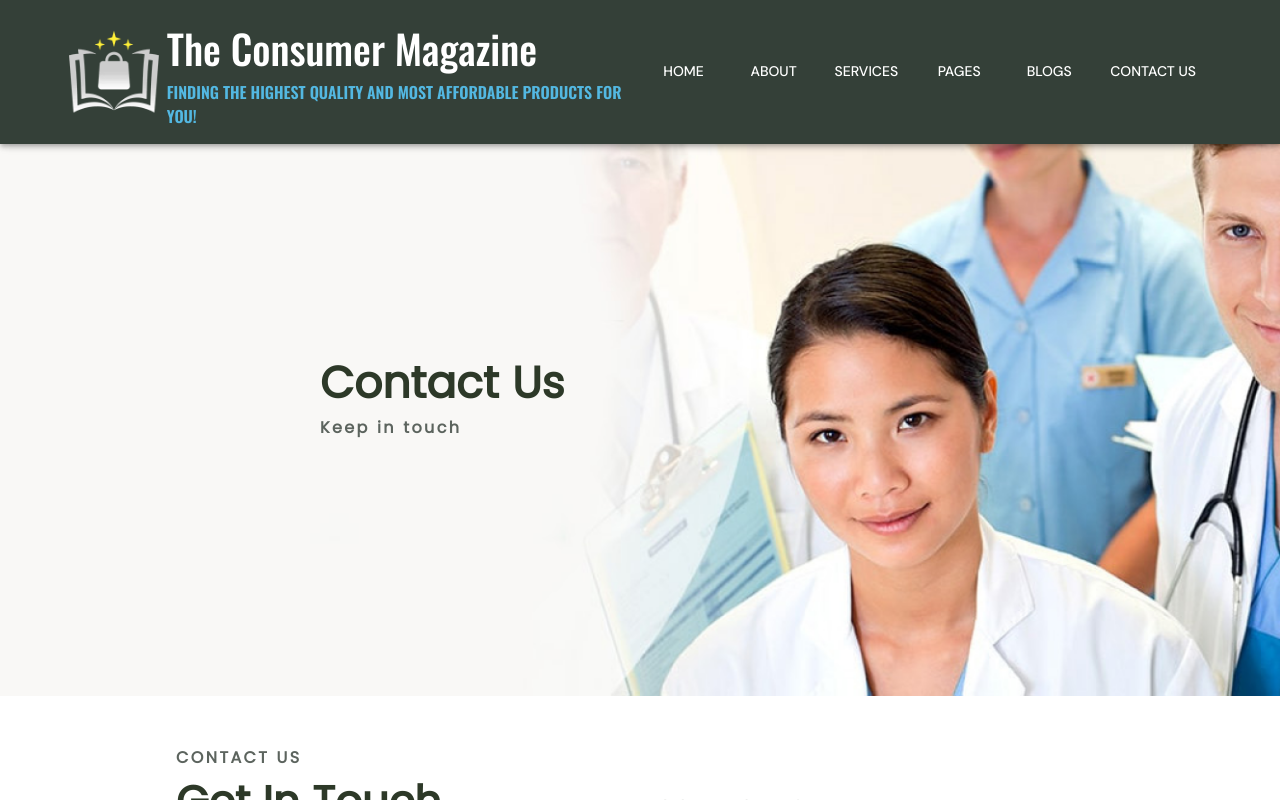
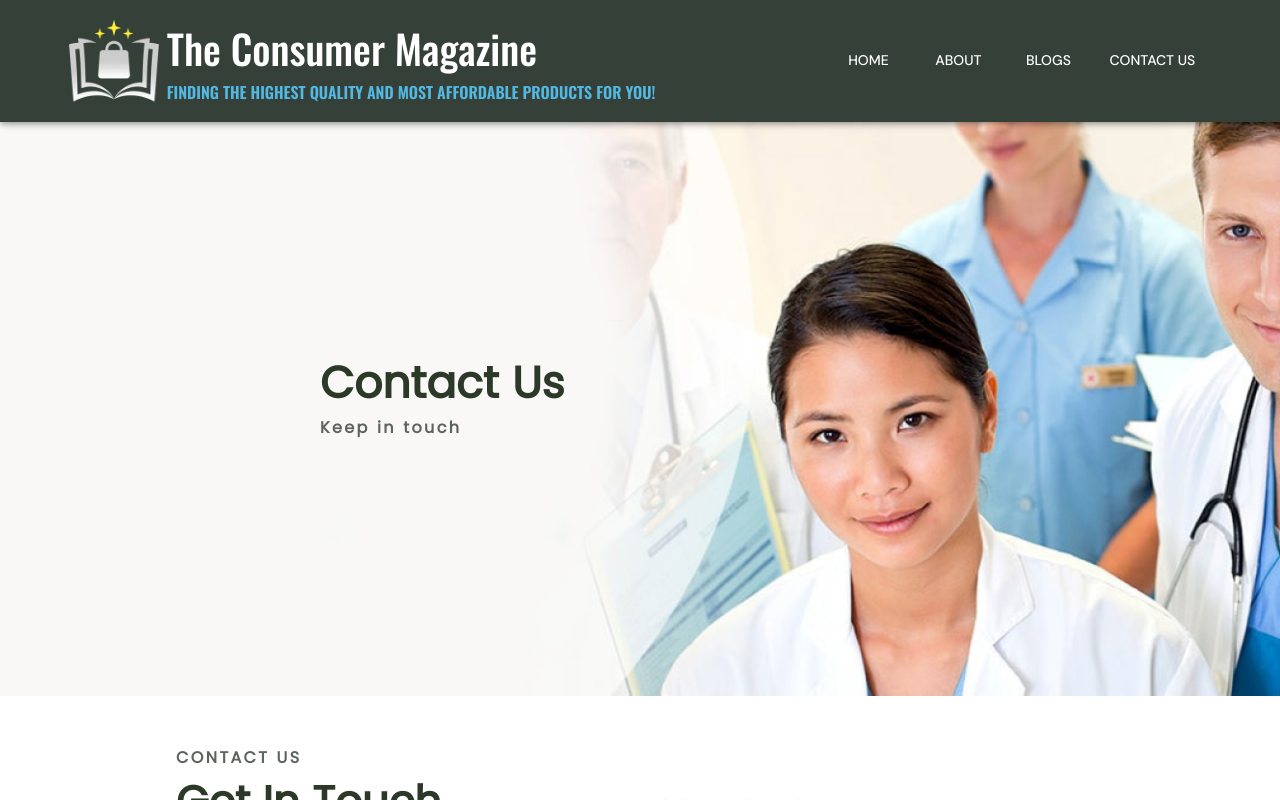
Before and after one commit to javadhaditaghi/funguss-presell, a React (Vite) app: page / in a window 1280 px wide. Both pictures are taken after a click on the tab "CONTACT US". Shown: the top 800 px of the page. Built offline with nearby package versions, Linux system fonts and the light colour scheme.

Commit message:
remove extra navbar buttons

```diff
--- a/src/components/Nav/Appbar.jsx
+++ b/src/components/Nav/Appbar.jsx
@@ -31,10 +31,8 @@ const drawerWidth = 240;
 const navItems = [
   ["1", 'Home'],
   ["2", 'About'],
-  ["3", 'Services'],
-  ["4", 'Pages'],
-  ["5", 'Blogs'],
-  ["6", 'Contact us']
+  ["3", 'Blogs'],
+  ["4", 'Contact us']
 ];
 
 function DrawerAppBar(props) {
@@ -167,9 +165,7 @@ function DrawerAppBar(props) {
           <TabPanel sx={{ padding: "0" }} value="1"><MainPage /></TabPanel>
           <TabPanel sx={{ padding: "0" }} value="2"><About /></TabPanel>
           <TabPanel sx={{ padding: "0" }} value="3">Item Three</TabPanel>
-          <TabPanel sx={{ padding: "0" }} value="4">Item next</TabPanel>
-          <TabPanel sx={{ padding: "0" }} value="5">Item Two</TabPanel>
-          <TabPanel sx={{ padding: "0" }} value="6"><Contactus /></TabPanel>
+          <TabPanel sx={{ padding: "0" }} value="4"><Contactus /></TabPanel>
         </TabContext>
         <Footer />
 
```
